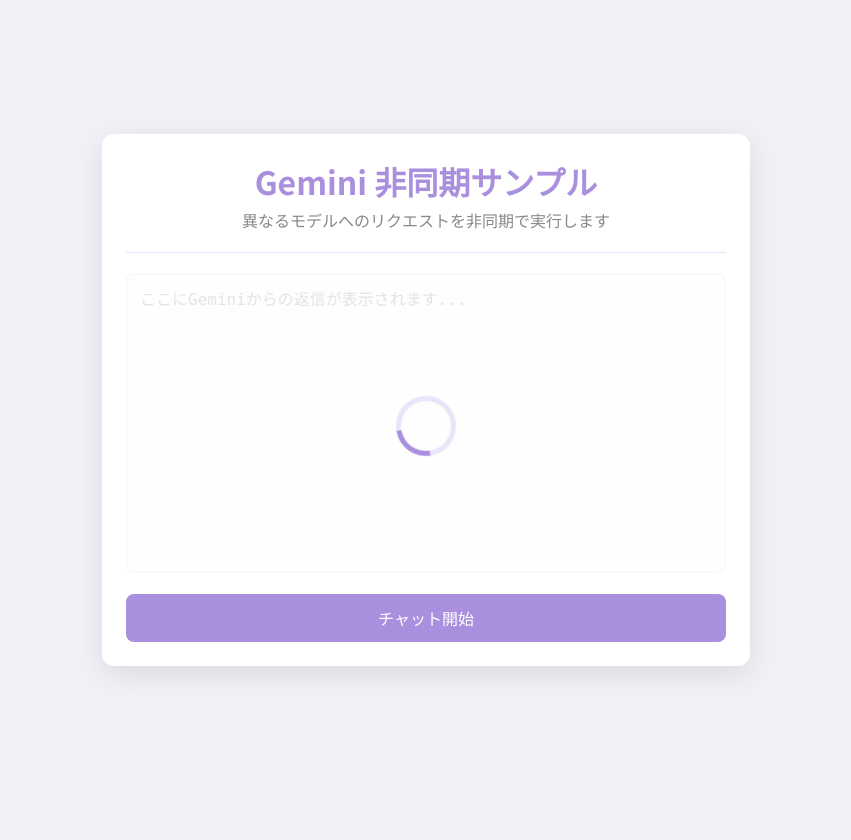
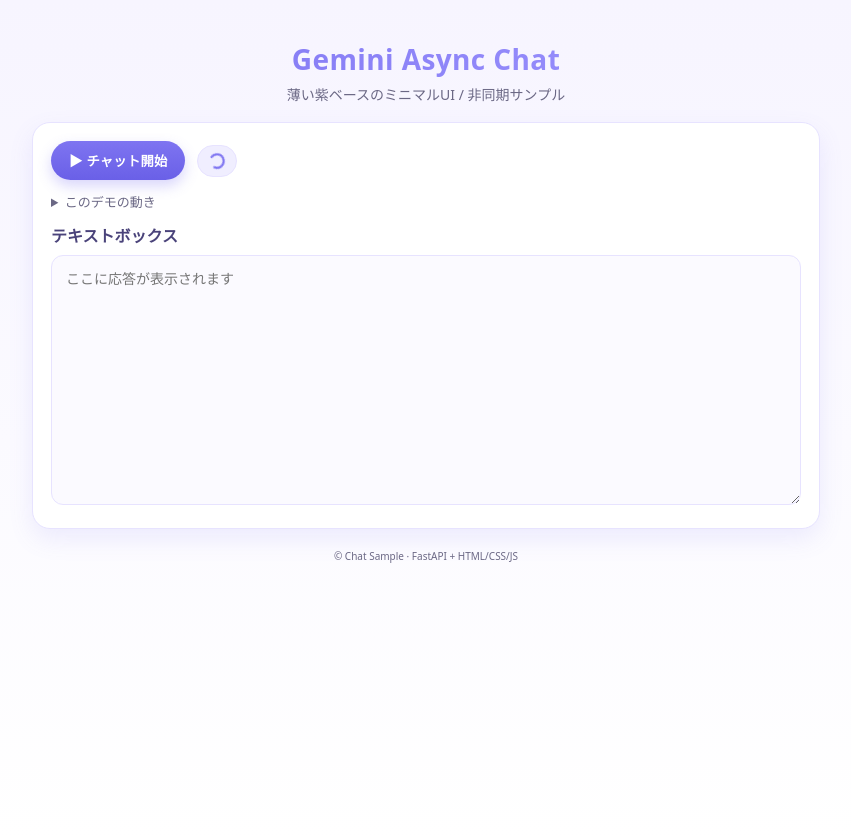
Before and after one commit to ryoyamamura-2025/study-async-app, a FastAPI app: page / in a window 1280 px wide. Shown: the whole page, without its empty margins (214-1065 px from the left). Before the commit the page ends 674 px from the top, so only its background shows below. Run offline with FastAPI, Linux system fonts and the light colour scheme.

Commit message:
fix: mock app を修正

```diff
--- a/app/main.py
+++ b/app/main.py
@@ -1,20 +1,140 @@
-# app/main.py
+# main.py
 import os
 import asyncio
+from typing import Optional, Dict, Any
 
-from fastapi import FastAPI
+from fastapi import FastAPI, HTTPException
+from fastapi.responses import FileResponse
 from fastapi.staticfiles import StaticFiles
-from fastapi.responses import FileResponse
-
+from pydantic import BaseModel
 import uvicorn
 
+app = FastAPI(title="Gemini Async Chat Sample")
+
+# 静的ファイル提供 & ルートで index.html
 BASE_DIR = os.path.dirname(os.path.abspath(__file__))
-app = FastAPI()
 app.mount("/static", StaticFiles(directory=os.path.join(BASE_DIR, "static")), name="static")
 
-@app.get("/")
-async def read_root():
+@app.get("/", include_in_schema=False)
+async def root():
     return FileResponse(os.path.join(BASE_DIR, 'templetes/index.html'))
+
+# ====== 設定・共通ユーティリティ ======
+
+GOOGLE_API_KEY = os.getenv("GOOGLE_API_KEY", "")
+MOCK_MODE = os.getenv("MOCK_MODE", "").lower() in ("1", "true", "yes")
+
+# モデル名は要件どおり（変更しやすいように定数化）
+MODEL_FLASH_LITE = "gemini-2.5-flash-lite"
+MODEL_FLASH = "gemini-2.5-flash"
+
+GEMINI_API_BASE = "https://generativelanguage.googleapis.com/v1beta"
+
+class GreetRequest(BaseModel):
+    # JS 側が渡す“型”はこれだけでOK。（拡張もしやすい）
+    language: str = "ja"        # "ja" | "en" など
+    audience: Optional[str] = None  # 誰宛か（任意）
+
+class GreetResponse(BaseModel):
+    model: str
+    text: str
+
+
+async def call_gemini(model: str, prompt: str, timeout: float = 20.0) -> str:
+    """
+    Gemini への呼び出し（APIキーが無い or MOCK_MODE の場合はモック応答）。
+
+    - 実API: REST/POST v1beta models/{model}:generateContent
+    - レスポンスの text を抽出して返却
+    """
+    if MOCK_MODE or not GOOGLE_API_KEY:
+        # サンプルとして少し遅延してモック応答
+        await asyncio.sleep(1 if "lite" in model else 3)
+        return f"[MOCK:{model}] {prompt} に対するサンプル応答です。こんにちは！"
+
+    url = f"{GEMINI_API_BASE}/models/{model}:generateContent?key={GOOGLE_API_KEY}"
+
+    payload: Dict[str, Any] = {
+        "contents": [
+            {
+                "role": "user",
+                "parts": [{"text": prompt}],
+            }
+        ]
+    }
+
+    # httpx の AsyncClient でタイムアウト＆リトライ簡易実装
+    for attempt in range(2):
+        try:
+            async with httpx.AsyncClient(timeout=timeout) as client:
+                resp = await client.post(url, json=payload)
+            resp.raise_for_status()
+            data = resp.json()
+
+            # v1beta 応答の標準的取り出し（候補1の最初の part）
+            candidates = data.get("candidates", [])
+            if not candidates:
+                raise ValueError("No candidates in Gemini response")
+
+            parts = candidates[0].get("content", {}).get("parts", [])
+            for p in parts:
+                if "text" in p:
+                    return p["text"]
+
+            # 互換用のフォールバック
+            if "text" in candidates[0].get("content", {}):
+                return candidates[0]["content"]["text"]
+
+            raise ValueError("No text part in Gemini response")
+        except Exception as e:
+            if attempt == 1:
+                raise HTTPException(status_code=502, detail=f"Gemini call failed: {e}")
+
+    # 到達しないはず
+    return ""
+
+
+# ====== エンドポイント ======
+
+@app.post("/api/gemini/flash-lite/greet", response_model=GreetResponse)
+async def greet_flash_lite(req: GreetRequest):
+    """1) gemini-2.5-flash-lite に「あいさつを返す」"""
+    prompt = "短く丁寧に挨拶を返してください。" if req.language.startswith("ja") else "Please reply with a short, polite greeting."
+    if req.audience:
+        prompt += f" 相手は「{req.audience}」です。"
+    text = await call_gemini(MODEL_FLASH_LITE, prompt)
+    return GreetResponse(model=MODEL_FLASH_LITE, text=text)
+
+
+@app.post("/api/gemini/flash/greet", response_model=GreetResponse)
+async def greet_flash(req: GreetRequest):
+    """2) gemini-2.5-flash に「あいさつを返す」"""
+    prompt = "短く丁寧に挨拶を返してください。" if req.language.startswith("ja") else "Please reply with a short, polite greeting."
+    if req.audience:
+        prompt += f" 相手は「{req.audience}」です。"
+    text = await call_gemini(MODEL_FLASH, prompt)
+    return GreetResponse(model=MODEL_FLASH, text=text)
+
+
+@app.post("/api/gemini/flash/greet_best", response_model=GreetResponse)
+async def greet_flash_best(req: GreetRequest):
+    """3) gemini-2.5-flash に「最高の挨拶を考えて返す」"""
+    prompt = (
+        "最高の挨拶を1文で考えて返してください。"
+        if req.language.startswith("ja")
+        else "Craft the best possible greeting in one sentence and return it."
+    )
+    if req.audience:
+        prompt += f" 相手は「{req.audience}」です。"
+    text = await call_gemini(MODEL_FLASH, prompt)
+    return GreetResponse(model=MODEL_FLASH, text=text)
+
+
+# おまけ: ヘルスチェック
+@app.get("/api/health", include_in_schema=False)
+async def health():
+    return {"ok": True, "mock": MOCK_MODE}
+
 
 if __name__ == "__main__":
     uvicorn.run(app, host="0.0.0.0", port=8080)
--- a/app/static/script.js
+++ b/app/static/script.js
@@ -1,85 +1,87 @@
-document.addEventListener('DOMContentLoaded', () => {
-    const startChatBtn = document.getElementById('start-chat-btn');
-    const chatBox = document.getElementById('chat-box');
-    const loader = document.getElementById('loader');
+// static/script.js
 
-    // バックエンドAPIのエンドポイント
-    const API_ENDPOINT = '/api/gemini/generate';
+/**
+ * ==== クライアントが知る必要があるのは “エンドポイント” と “リクエスト型/レスポンス型” だけ ====
+ *
+ * Request (JSON):
+ *   {
+ *     language: "ja" | "en",  // default "ja"
+ *     audience?: string       // 任意
+ *   }
+ *
+ * Response (JSON):
+ *   {
+ *     model: string,
+ *     text: string
+ *   }
+ */
 
-    /**
-     * バックエンドAPIへリクエストを送信する非同期関数
-     * この関数はシミュレーションのため、そのまま使用します。
-     */
-    async function callGeminiApi(model, prompt, delay) {
-        // ...（この関数の中身は変更ありません）
-        console.log(`[リクエスト送信] モデル: ${model}, プロンプト: "${prompt}"`);
-        return new Promise(resolve => {
-            setTimeout(() => {
-                const responseText = `"${prompt}" に応えて、最高の挨拶をします！ こんにちは！`;
-                console.log(`[レスポンス受信] モデル: ${model}`);
-                resolve(`[${model}からの返信]: ${responseText}`);
-            }, delay);
-        });
-    }
+const API_BASE = "/api";
 
-    /**
-     * チャット開始ボタンがクリックされたときの処理
-     */
-    startChatBtn.addEventListener('click', async () => {
-        // UIを処理開始状態に更新
-        chatBox.value = '';
-        loader.classList.remove('hidden');
-        startChatBtn.disabled = true;
-        chatBox.placeholder = "Geminiからの返信を待っています...";
+const $ = (sel) => document.querySelector(sel);
+const startBtn = $("#startBtn");
+const spinner = $("#spinner");
+const chatBox = $("#chatBox");
 
-        try {
-            // --- 1. 全てのリクエストを並行して開始 ---
-            const promise1 = callGeminiApi('gemini-1.5-flash-lite', 'あいさつを返す', 1000);
-            const promise2 = callGeminiApi('gemini-1.5-flash', 'あいさつを返す', 2000); // 遅延を少し調整して動作を確認しやすくします
-            const promise3 = callGeminiApi('gemini-1.5-flash', '最高の挨拶を考えて返す', 3000);
+function setBusy(busy) {
+  spinner.hidden = !busy;
+  spinner.setAttribute("aria-busy", busy ? "true" : "false");
+  startBtn.disabled = busy;
+}
 
-            // --- 2. 全てのリクエストが完了するまで待機 ---
-            // Promise.allSettled は、いずれかが失敗しても全ての完了を待つため、エラー耐性が高いです。
-            const results = await Promise.allSettled([promise1, promise2, promise3]);
+async function postJSON(path, body) {
+  const res = await fetch(`${API_BASE}${path}`, {
+    method: "POST",
+    headers: { "Content-Type": "application/json" },
+    body: JSON.stringify(body ?? {}),
+  });
+  if (!res.ok) {
+    const text = await res.text().catch(() => "");
+    throw new Error(`HTTP ${res.status}: ${text || res.statusText}`);
+  }
+  return /** @type {{model:string, text:string}} */ (await res.json());
+}
 
-            // --- 3. 全てのデータが揃ってから、UIを更新 ---
-            // これによりエラー処理がシンプルになり、意図せず処理が止まることを防ぎます。
+function appendLine(line) {
+  chatBox.value += (chatBox.value ? "\n" : "") + line;
+  chatBox.scrollTop = chatBox.scrollHeight;
+}
 
-            // リクエスト1の結果を処理
-            if (results[0].status === 'fulfilled') {
-                chatBox.value += `✅ [速いモデルからの最初の返信]\n${results[0].value}\n\n`;
-            } else {
-                console.error('Promise 1 failed:', results[0].reason);
-                chatBox.value += `❌ [速いモデルからの返信でエラーが発生しました]\n\n`;
-            }
+async function startChat() {
+  setBusy(true);
+  chatBox.value = ""; // クリア
 
-            // リクエスト2と3の結果を処理
-            const response2 = results[1];
-            const response3 = results[2];
+  // クライアントから渡すデータ型はこれだけ（サンプル）
+  const payload = { language: "ja" /*, audience: "お客様" */ };
 
-            // 両方が成功した場合
-            if (response2.status === 'fulfilled' && response3.status === 'fulfilled') {
-                chatBox.value += `✅ [標準モデルからの返信 (2件)]\n- ${response2.value}\n- ${response3.value}\n\n`;
-            } else {
-                // どちらか、または両方が失敗した場合
-                chatBox.value += `⚠️ [標準モデルからの返信に問題がありました]\n`;
-                if (response2.status === 'rejected') {
-                    console.error('Promise 2 failed:', response2.reason);
-                }
-                 if (response3.status === 'rejected') {
-                    console.error('Promise 3 failed:', response3.reason);
-                }
-            }
+  // 1) lite（戻り次第すぐ表示）
+  const p1 = postJSON("/gemini/flash-lite/greet", payload)
+    .then((r) => {
+      appendLine(`【1:${r.model}】\n${r.text}`);
+      return r;
+    });
 
-        } catch (error) {
-            // このcatchは、await Promise.allSettled 自体のエラーなど、予期せぬ重大なエラーを捕捉します
-            console.error('チャット処理中に予期せぬエラーが発生しました:', error);
-            chatBox.value += 'エラーが発生しました。詳細はコンソールを確認してください。';
-        } finally {
-            // このブロックは try 内の処理が成功しようと失敗しようと、必ず最後に実行されます
-            loader.classList.add('hidden');
-            startChatBtn.disabled = false;
-            chatBox.placeholder = "ここにGeminiからの返信が表示されます...";
-        }
-    });
+  // 2) flash
+  const p2 = postJSON("/gemini/flash/greet", payload);
+
+  // 3) flash（最高の挨拶）
+  const p3 = postJSON("/gemini/flash/greet_best", payload);
+
+  try {
+    // 1 は待たずに先に出す（p1.then でやっている）
+    // 2 と 3 は両方揃ってから追記
+    const [, r2, r3] = await Promise.all([p1, p2, p3]);
+    appendLine("\n— ②③ の結果 —");
+    appendLine(`【2:${r2.model}】\n${r2.text}`);
+    appendLine(`【3:${r3.model}】\n${r3.text}`);
+  } catch (err) {
+    console.error(err);
+    appendLine(`⚠ エラーが発生しました: ${err instanceof Error ? err.message : String(err)}`);
+  } finally {
+    setBusy(false);
+  }
+}
+
+window.addEventListener("DOMContentLoaded", () => {
+  startBtn.addEventListener("click", startChat);
 });
--- a/app/static/style.css
+++ b/app/static/style.css
@@ -1,131 +1,157 @@
-@import url('https://fonts.googleapis.com/css2?family=Noto+Sans+JP:wght@400;500;700&display=swap');
-
+/* static/style.css */
 :root {
-    --primary-color: #a98fde;
-    --secondary-color: #d8bfd8;
-    --background-color: #f3f0f7;
-    --text-color: #333;
-    --white-color: #ffffff;
-    --border-color: #e6e6fa;
+  --bg: #f7f5ff;
+  --panel: #ffffff;
+  --text: #2f2a45;
+  --muted: #6b6885;
+  --accent: #7e74f1;      /* 薄い紫の主色 */
+  --accent-weak: #9e96ff; /* 補助 */
+  --border: #e7e3ff;
+  --shadow: 0 10px 24px rgba(126, 116, 241, 0.12);
+  --radius: 18px;
 }
 
-body {
-    font-family: 'Noto Sans JP', sans-serif;
-    background-color: var(--background-color);
-    display: flex;
-    justify-content: center;
-    align-items: center;
-    height: 100vh;
-    margin: 0;
-    color: var(--text-color);
+* { box-sizing: border-box; }
+
+html, body {
+  height: 100%;
+  background: linear-gradient(180deg, var(--bg), #fff);
+  color: var(--text);
+  font-family: ui-sans-serif, system-ui, -apple-system, "Segoe UI",
+    "Hiragino Kaku Gothic ProN", "Noto Sans JP", Roboto, "Helvetica Neue",
+    Arial, "メイリオ", Meiryo, sans-serif;
 }
 
-#chat-container {
-    width: 90%;
-    max-width: 600px;
-    background-color: var(--white-color);
-    border-radius: 12px;
-    box-shadow: 0 8px 32px rgba(0, 0, 0, 0.1);
-    padding: 24px;
-    display: flex;
-    flex-direction: column;
+.container {
+  max-width: 820px;
+  margin: 40px auto;
+  padding: 0 16px;
 }
 
-header {
-    text-align: center;
-    margin-bottom: 20px;
-    border-bottom: 1px solid var(--border-color);
-    padding-bottom: 20px;
+.header {
+  text-align: center;
+  margin-bottom: 18px;
 }
 
-header h1 {
-    margin: 0;
-    color: var(--primary-color);
-    font-weight: 700;
+.title {
+  margin: 0;
+  font-size: 28px;
+  letter-spacing: 0.4px;
+  background: linear-gradient(90deg, var(--accent), var(--accent-weak));
+  -webkit-background-clip: text;
+  background-clip: text;
+  color: transparent;
 }
 
-header p {
-    margin: 4px 0 0;
-    color: #888;
+.subtitle {
+  margin: 6px 0 0;
+  color: var(--muted);
+  font-size: 14px;
 }
 
-#chat-box-wrapper {
-    position: relative;
-    flex-grow: 1;
+.panel {
+  background: var(--panel);
+  border: 1px solid var(--border);
+  border-radius: var(--radius);
+  box-shadow: var(--shadow);
+  padding: 18px;
 }
 
-#chat-box {
-    width: 100%;
-    height: 300px;
-    border: 2px solid var(--border-color);
-    border-radius: 8px;
-    padding: 12px;
-    font-size: 16px;
-    box-sizing: border-box;
-    resize: none;
-    background-color: #fafafa;
-    line-height: 1.6;
+.controls {
+  display: flex;
+  align-items: center;
+  gap: 12px;
+  margin-bottom: 12px;
 }
 
-#chat-box:focus {
-    outline: none;
-    border-color: var(--primary-color);
+.button {
+  appearance: none;
+  border: none;
+  border-radius: 999px;
+  padding: 10px 18px;
+  font-weight: 700;
+  letter-spacing: 0.2px;
+  background: linear-gradient(180deg, var(--accent), #6a60e7);
+  color: white;
+  box-shadow: 0 6px 14px rgba(126, 116, 241, 0.3);
+  cursor: pointer;
+  transition: transform .06s ease, box-shadow .12s ease, opacity .2s ease;
 }
-
-#start-chat-btn {
-    background-color: var(--primary-color);
-    color: var(--white-color);
-    border: none;
-    padding: 12px 20px;
-    font-size: 16px;
-    font-weight: 500;
-    border-radius: 8px;
-    cursor: pointer;
-    transition: background-color 0.3s ease, transform 0.1s ease;
-    margin-top: 16px;
-}
-
-#start-chat-btn:hover {
-    background-color: #9370db;
-}
-
-#start-chat-btn:active {
-    transform: scale(0.98);
-}
-
-#start-chat-btn:disabled {
-    background-color: var(--secondary-color);
-    cursor: not-allowed;
-}
-
-/* 待ち時間を示す表示 */
-#loader {
-    position: absolute;
-    top: 0;
-    left: 0;
-    width: 100%;
-    height: 100%;
-    background-color: rgba(255, 255, 255, 0.8);
-    display: flex;
-    justify-content: center;
-    align-items: center;
-    border-radius: 8px;
-}
+.button:hover { transform: translateY(-1px); box-shadow: 0 10px 22px rgba(126,116,241,.32); }
+.button:active { transform: translateY(0); box-shadow: 0 4px 10px rgba(126,116,241,.25); }
+.button:disabled { opacity: .6; cursor: not-allowed; }
 
 .spinner {
-    width: 50px;
-    height: 50px;
-    border: 5px solid var(--border-color);
-    border-top: 5px solid var(--primary-color);
-    border-radius: 50%;
-    animation: spin 1s linear infinite;
+  display: inline-flex;
+  align-items: center;
+  gap: 8px;
+  padding: 6px 10px;
+  border-radius: 999px;
+  background: #f0eeff;
+  border: 1px solid var(--border);
+  color: var(--muted);
+  font-size: 12px;
+}
+.spin {
+  width: 18px;
+  height: 18px;
+  animation: spin 1s linear infinite;
+}
+.spin circle {
+  stroke: var(--accent);
+  stroke-linecap: round;
+  stroke-dasharray: 60;
+  stroke-dashoffset: 20;
 }
 
 @keyframes spin {
-    0% { transform: rotate(0deg); }
-    100% { transform: rotate(360deg); }
+  0% { transform: rotate(0deg); }
+  100% { transform: rotate(360deg); }
 }
 
-.hidden {
-    display: none;
+.info {
+  margin-bottom: 12px;
+  color: var(--muted);
+  font-size: 13px;
 }
+
+.label {
+  display: block;
+  margin: 8px 0 8px;
+  font-weight: 600;
+  color: #4a437a;
+}
+
+.textbox {
+  width: 100%;
+  min-height: 180px;
+  resize: vertical;
+  border: 1px solid var(--border);
+  border-radius: 12px;
+  padding: 12px 14px;
+  line-height: 1.6;
+  font-size: 14px;
+  background: #fbfaff;
+  outline: none;
+  transition: border-color .15s ease, box-shadow .15s ease;
+}
+.textbox:focus {
+  border-color: var(--accent);
+  box-shadow: 0 0 0 4px rgba(126,116,241,0.12);
+}
+
+.footer {
+  text-align: center;
+  color: var(--muted);
+  margin-top: 18px;
+  font-size: 12px;
+}
+
+/* アクセシビリティ向上 */
+.sr-only {
+  position: absolute;
+  width: 1px; height: 1px;
+  padding: 0; margin: -1px;
+  overflow: hidden;
+  clip: rect(0,0,0,0); white-space: nowrap; border: 0;
+}
--- a/app/templetes/index.html
+++ b/app/templetes/index.html
@@ -1,25 +1,56 @@
-<!DOCTYPE html>
+<!-- static/index.html -->
+<!doctype html>
 <html lang="ja">
   <head>
-    <meta charset="UTF-8">
-    <meta name="viewport" content="width=device-width, initial-scale=1.0">
-    <title>Gemini 非同期チャットサンプル</title>
-    <link rel="stylesheet" href="static/style.css">
+    <meta charset="utf-8" />
+    <meta
+      name="viewport"
+      content="width=device-width,initial-scale=1,viewport-fit=cover"
+    />
+    <title>Gemini Async Chat Sample</title>
+    <link rel="stylesheet" href="/static/style.css" />
   </head>
   <body>
-    <div id="chat-container">
-        <header>
-            <h1>Gemini 非同期サンプル</h1>
-            <p>異なるモデルへのリクエストを非同期で実行します</p>
+    <main class="container">
+      <header class="header">
+        <h1 class="title">Gemini Async Chat</h1>
+        <p class="subtitle">薄い紫ベースのミニマルUI / 非同期サンプル</p>
       </header>
-        <div id="chat-box-wrapper">
-            <textarea id="chat-box" readonly placeholder="ここにGeminiからの返信が表示されます..."></textarea>
-            <div id="loader" class="hidden">
-                <div class="spinner"></div>
+
+      <section class="panel">
+        <div class="controls">
+          <button id="startBtn" class="button">
+            ▶ チャット開始
+          </button>
+          <div class="spinner" id="spinner" role="status" aria-live="polite" aria-busy="false" hidden>
+            <svg class="spin" viewBox="0 0 24 24" aria-hidden="true">
+              <circle cx="12" cy="12" r="9" stroke-width="3" fill="none" />
+            </svg>
+            <span class="sr-only">実行中...</span>
           </div>
         </div>
-        <button id="start-chat-btn">チャット開始</button>
+
+        <div class="info">
+          <details>
+            <summary>このデモの動き</summary>
+            <ol>
+              <li>gemini-2.5-flash-lite に「挨拶」を非同期実行 → 返ってきたら即表示</li>
+              <li>gemini-2.5-flash に「挨拶」を非同期実行</li>
+              <li>gemini-2.5-flash に「最高の挨拶」を非同期実行</li>
+              <li>②③は両方揃ってから追記表示</li>
+            </ol>
+          </details>
         </div>
-    <script src="static/script.js"></script>
+
+        <label for="chatBox" class="label">テキストボックス</label>
+        <textarea id="chatBox" class="textbox" rows="10" readonly placeholder="ここに応答が表示されます"></textarea>
+      </section>
+
+      <footer class="footer">
+        <small>© Chat Sample · FastAPI + HTML/CSS/JS</small>
+      </footer>
+    </main>
+
+    <script src="/static/script.js" defer></script>
   </body>
 </html>
```
Lines whose indentation alone changed are shown as unchanged.
